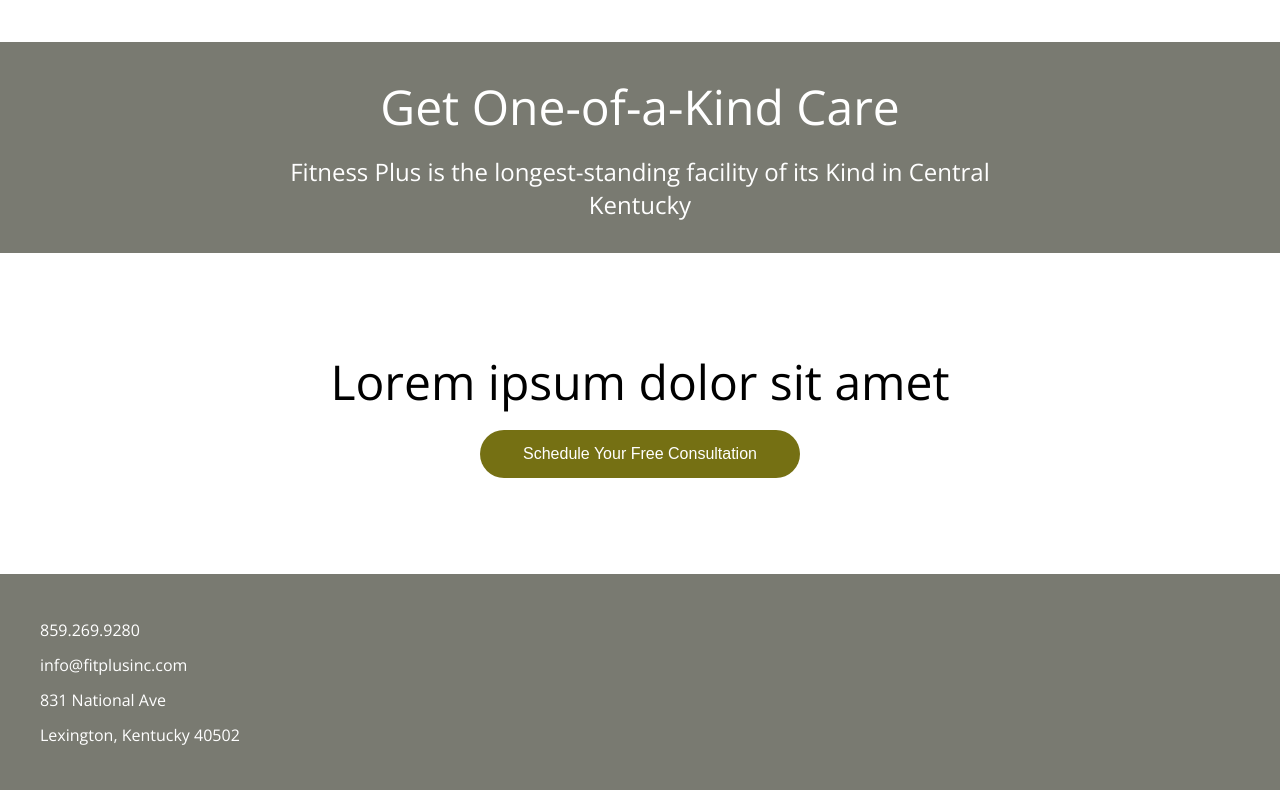
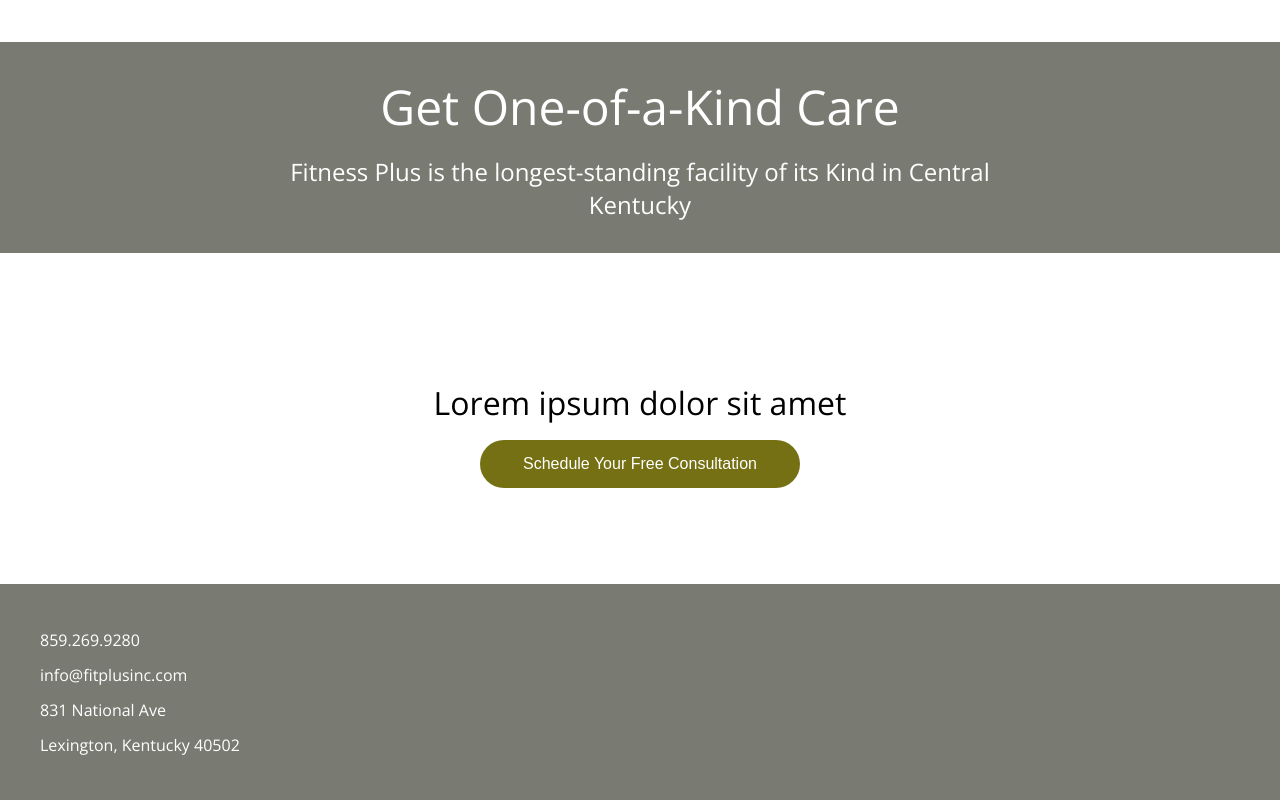
Before and after one commit to Gary-Jaiven/public-fitness-plus-frontend, a Next.js app: page /about in a window 1280 px wide. Shown: the part 2500-3300 px from the top of the page. Built offline with nearby package versions, Linux system fonts and the light colour scheme.

Commit message:
added updates for links and copy

```diff
--- a/pages/services.js
+++ b/pages/services.js
@@ -37,7 +37,7 @@ export const Services = ({results}) => {
       </section>
       <section className={styles.container__content__one_column} style={{backgroundColor: 'white', color: '#757013'}}>
         <div className={styles.container__content__one_column__content}>
-          <div className='sub_title_black' style={{textAlign: 'center', marginBottom: '1rem'}}>Lorem ipsum dolor sit amet</div>
+          <div className='sub_title_black' style={{textAlign: 'center', marginBottom: '1rem'}}>No memberships. No contracts.</div>
           <div style={{display: 'grid', justifyContent: 'center'}}>
             <Link href="/contact"><a><button className='button' style={{cursor: 'pointer'}}>Schedule Your Free Consultation</button></a></Link>
           </div>
--- a/pages/trainer/[slug].js
+++ b/pages/trainer/[slug].js
@@ -3,6 +3,7 @@ import Layout from '../../components/Layout'
 import SanityBlockContent from "@sanity/block-content-to-react"
 import imageUrlBuilder from '@sanity/image-url'
 import Image from 'next/image'
+import Link from 'next/link'
 import styles from '../../styles/Bio.module.css'
 
 export const Trainer = ({firstName, lastName, youtube, quote, bio, image}) => {
@@ -24,12 +25,15 @@ export const Trainer = ({firstName, lastName, youtube, quote, bio, image}) => {
     return (<>
         <div className={styles.bio__header}>
             <div className={styles.bio__image__container}>
-            {imageUrl && <img src={imageUrl} className={styles.trainerImage} alt='Sheila' />}
+                {imageUrl && <img src={imageUrl} className={styles.trainerImage} alt='Sheila' />}
             </div>
             <div className={styles.bio__content__container}>
                 <SanityBlockContent blocks={bio}/>
                 <div className={styles.quote__container }>
                     {quote}
+                </div>
+                <div style={{display: 'grid', justifyContent: 'center'}}>
+                    <Link href="/contact"><a><button className='button' style={{cursor: 'pointer'}}>Schedule Your Free Consultation</button></a></Link>
                 </div>
             </div>
         </div>
--- a/styles/utilities.css
+++ b/styles/utilities.css
@@ -45,7 +45,8 @@
 }
 
 .sub_title_black {
-    font-size: 3rem;
+    margin-top: 2rem;
+    font-size: 2rem;
     color: black;
 }
 
```
